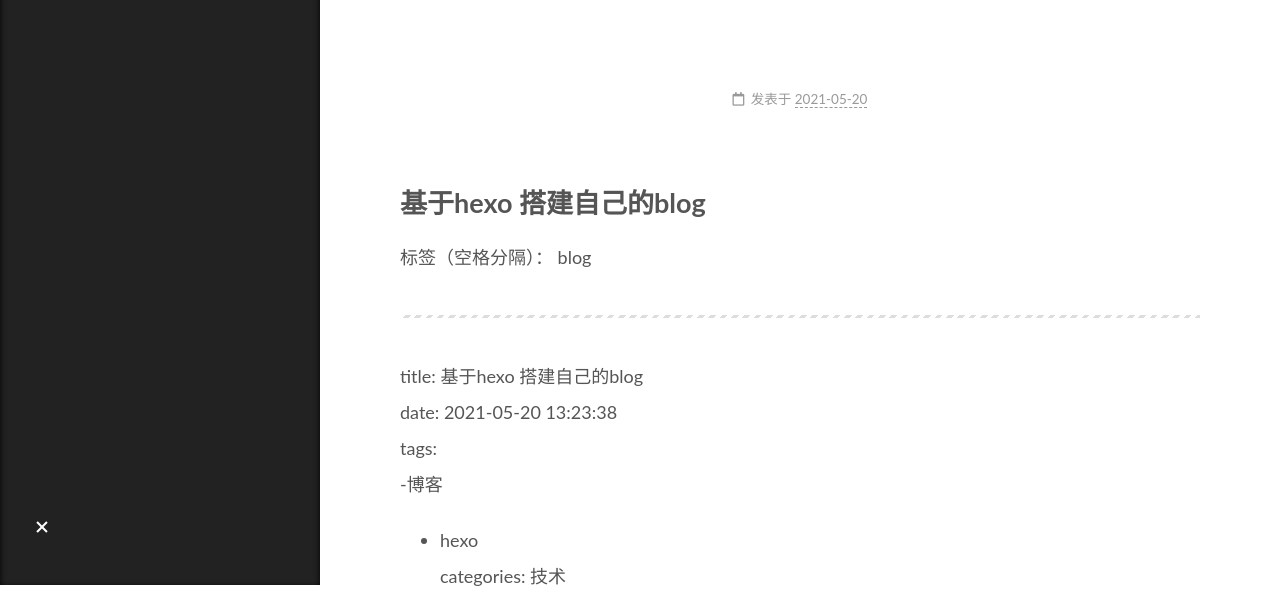
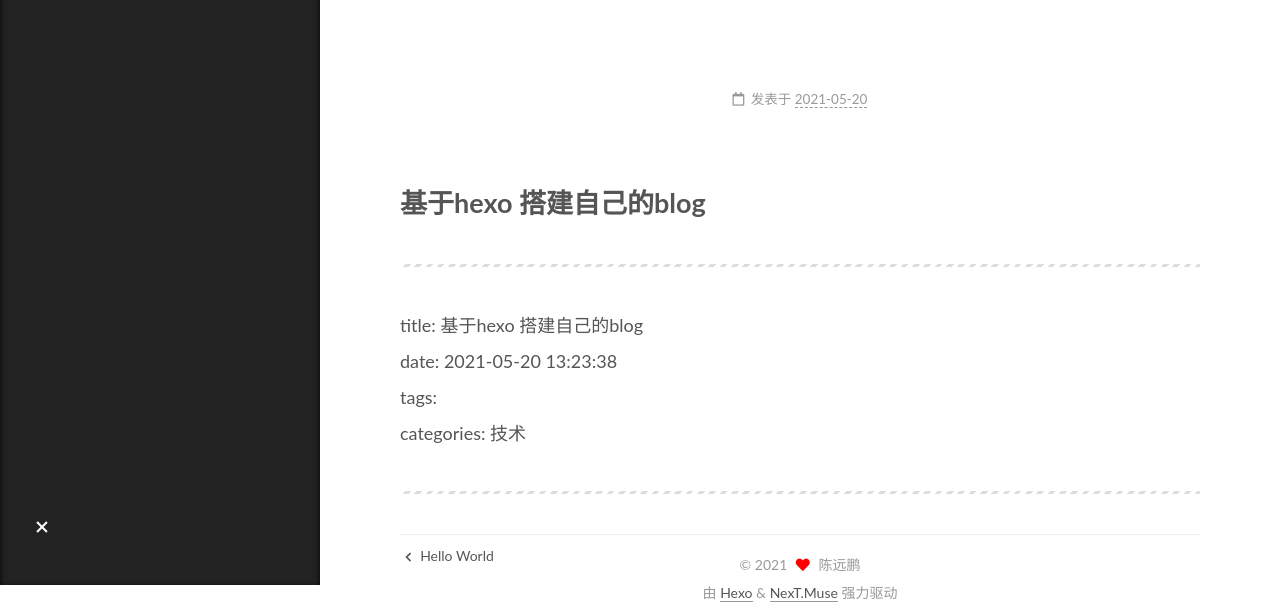
Before and after one commit to 24werewolf/24werewolf.github.io, a plain HTML site: page 2021/05/20/基于hexo 搭建自己的blog/index.html in a window 1280 px wide. Shown: the part 215-819 px from the top of the page. Drawn offline with Linux system fonts and the light colour scheme.

Commit message:
Site updated: 2021-05-20 14:14:35

```diff
--- a/2021/05/20/基于hexo 搭建自己的blog/index.html
+++ b/2021/05/20/基于hexo 搭建自己的blog/index.html
@@ -20,15 +20,15 @@
     var CONFIG = {"hostname":"example.com","root":"/","scheme":"Muse","version":"7.8.0","exturl":false,"sidebar":{"position":"left","display":"post","padding":18,"offset":12,"onmobile":false},"copycode":{"enable":false,"show_result":false,"style":null},"back2top":{"enable":true,"sidebar":false,"scrollpercent":false},"bookmark":{"enable":false,"color":"#222","save":"auto"},"fancybox":false,"mediumzoom":false,"lazyload":false,"pangu":false,"comments":{"style":"tabs","active":null,"storage":true,"lazyload":false,"nav":null},"algolia":{"hits":{"per_page":10},"labels":{"input_placeholder":"Search for Posts","hits_empty":"We didn't find any results for the search: ${query}","hits_stats":"${hits} results found in ${time} ms"}},"localsearch":{"enable":false,"trigger":"auto","top_n_per_article":1,"unescape":false,"preload":false},"motion":{"enable":true,"async":false,"transition":{"post_block":"fadeIn","post_header":"slideDownIn","post_body":"slideDownIn","coll_header":"slideLeftIn","sidebar":"slideUpIn"}}};
   </script>
 
-  <meta name="description" content="基于hexo 搭建自己的blog标签（空格分隔）： blog  title: 基于hexo 搭建自己的blogdate: 2021-05-20 13:23:38tags:-博客  hexocategories: 技术">
+  <meta name="description" content="基于hexo 搭建自己的blog title: 基于hexo 搭建自己的blogdate: 2021-05-20 13:23:38tags:categories: 技术">
 <meta property="og:type" content="article">
 <meta property="og:title" content="Hexo">
 <meta property="og:url" content="http://example.com/2021/05/20/%E5%9F%BA%E4%BA%8Ehexo%20%E6%90%AD%E5%BB%BA%E8%87%AA%E5%B7%B1%E7%9A%84blog/index.html">
 <meta property="og:site_name" content="Hexo">
-<meta property="og:description" content="基于hexo 搭建自己的blog标签（空格分隔）： blog  title: 基于hexo 搭建自己的blogdate: 2021-05-20 13:23:38tags:-博客  hexocategories: 技术">
+<meta property="og:description" content="基于hexo 搭建自己的blog title: 基于hexo 搭建自己的blogdate: 2021-05-20 13:23:38tags:categories: 技术">
 <meta property="og:locale" content="zh_CN">
 <meta property="article:published_time" content="2021-05-20T05:44:31.000Z">
-<meta property="article:modified_time" content="2021-05-20T05:44:31.030Z">
+<meta property="article:modified_time" content="2021-05-20T06:14:09.540Z">
 <meta property="article:author" content="chenyuanpeng">
 <meta name="twitter:card" content="summary">
 
@@ -203,7 +203,8 @@
               </span>
               <span class="post-meta-item-text">发表于</span>
 
-              <time title="创建时间：2021-05-20 13:44:31" itemprop="dateCreated datePublished" datetime="2021-05-20T13:44:31+08:00">2021-05-20</time>
+
+              <time title="创建时间：2021-05-20 13:44:31 / 修改时间：14:14:09" itemprop="dateCreated datePublished" datetime="2021-05-20T13:44:31+08:00">2021-05-20</time>
             </span>
 
 
@@ -217,12 +218,8 @@
     <div class="post-body" itemprop="articleBody">
 
 
-        <h1 id="基于hexo-搭建自己的blog"><a href="#基于hexo-搭建自己的blog" class="headerlink" title="基于hexo 搭建自己的blog"></a>基于hexo 搭建自己的blog</h1><p>标签（空格分隔）： blog</p>
-<hr>
-<p>title: 基于hexo 搭建自己的blog<br>date: 2021-05-20 13:23:38<br>tags:<br>-博客</p>
-<ul>
-<li>hexo<br>categories: 技术</li>
-</ul>
+        <h1 id="基于hexo-搭建自己的blog"><a href="#基于hexo-搭建自己的blog" class="headerlink" title="基于hexo 搭建自己的blog"></a>基于hexo 搭建自己的blog</h1><hr>
+<p>title: 基于hexo 搭建自己的blog<br>date: 2021-05-20 13:23:38<br>tags:<br>categories: 技术</p>
 <hr>
 
     </div>
```
Also changed, not shown: index.html (+4 -7 lines).
